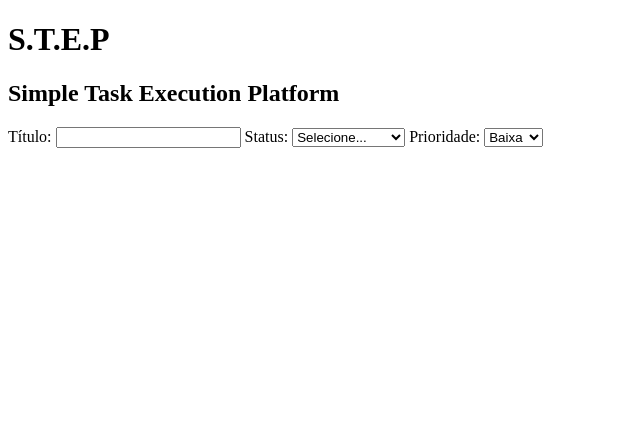
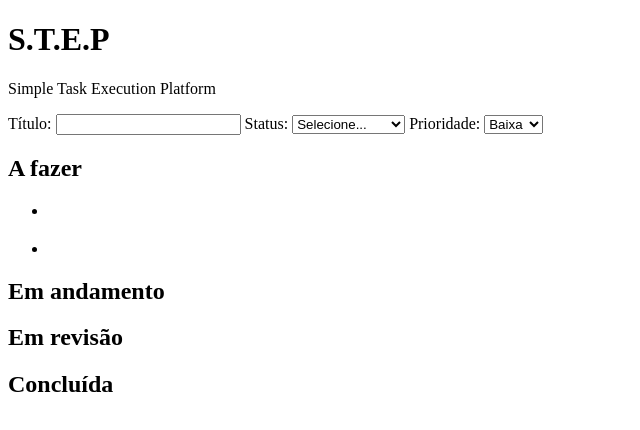
Before and after one commit to Izzieee/DFE_Jacyane-Martins, a plain HTML site: page index.html in a window 1280 px wide. Shown: the whole page, without its empty margins (0-640 px from the left). Drawn offline with Linux system fonts and the light colour scheme.

Commit message:
Adição da main, sections e correção do aria-labelledby

```diff
--- a/index.html
+++ b/index.html
@@ -8,7 +8,7 @@
   <body>
     <header>
       <h1>S.T.E.P</h1>
-      <h2>Simple Task Execution Platform</h2>
+      <p>Simple Task Execution Platform</p>
     </header>
 
     <!--Será que eu poderia fazer uma tag nav? -->
@@ -24,7 +24,7 @@
         <option value="fazer">A fazer</option>
         <option value="andamento">Em andamento</option>
         <option value="revisao">Revisão</option>
-        <option value="concluido">Concluído</option>
+        <option value="concluida">Concluída</option>
       </select>
 
       <label for="prioridade">Prioridade:</label>
@@ -36,8 +36,29 @@
     </div>
 
     <main>
+        <section aria-labelledby="fazer-titulo">
+            <h2  id="fazer-titulo">A fazer</h2>
+            <ul>
+                <li>
+                    <section></section>
+                </li>
+                <li>
+                    <section></section>
+                </li>
+            </ul>
+        </section>
 
+        <section aria-labelledby="andamento-titulo">
+            <h2 id="andamento-titulo">Em andamento</h2>
+        </section>
 
+        <section aria-labelledby="revisao-titulo">
+            <h2 id="revisao-titulo">Em revisão</h2>
+        </section>
+
+        <section aria-labelledby="concluida-titulo">
+            <h2 id="concluida-titulo">Concluída</h2>
+        </section>
     </main>
   </body>
 </html>
```
